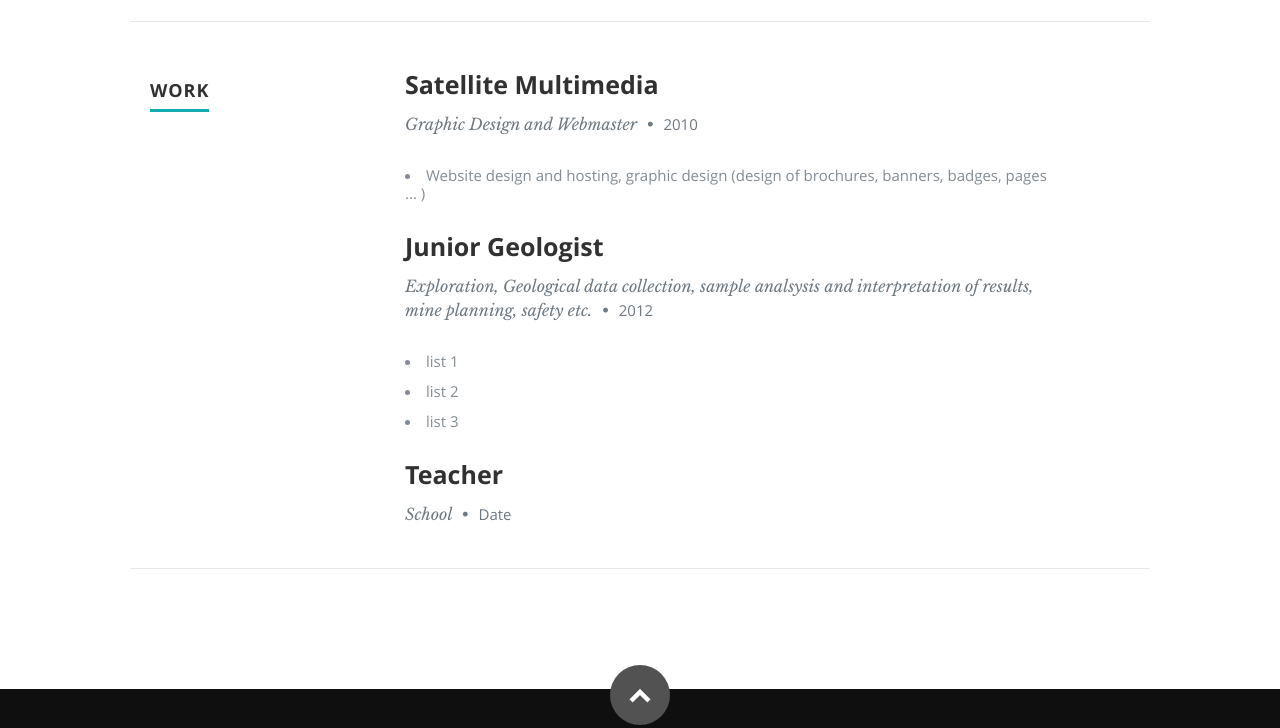
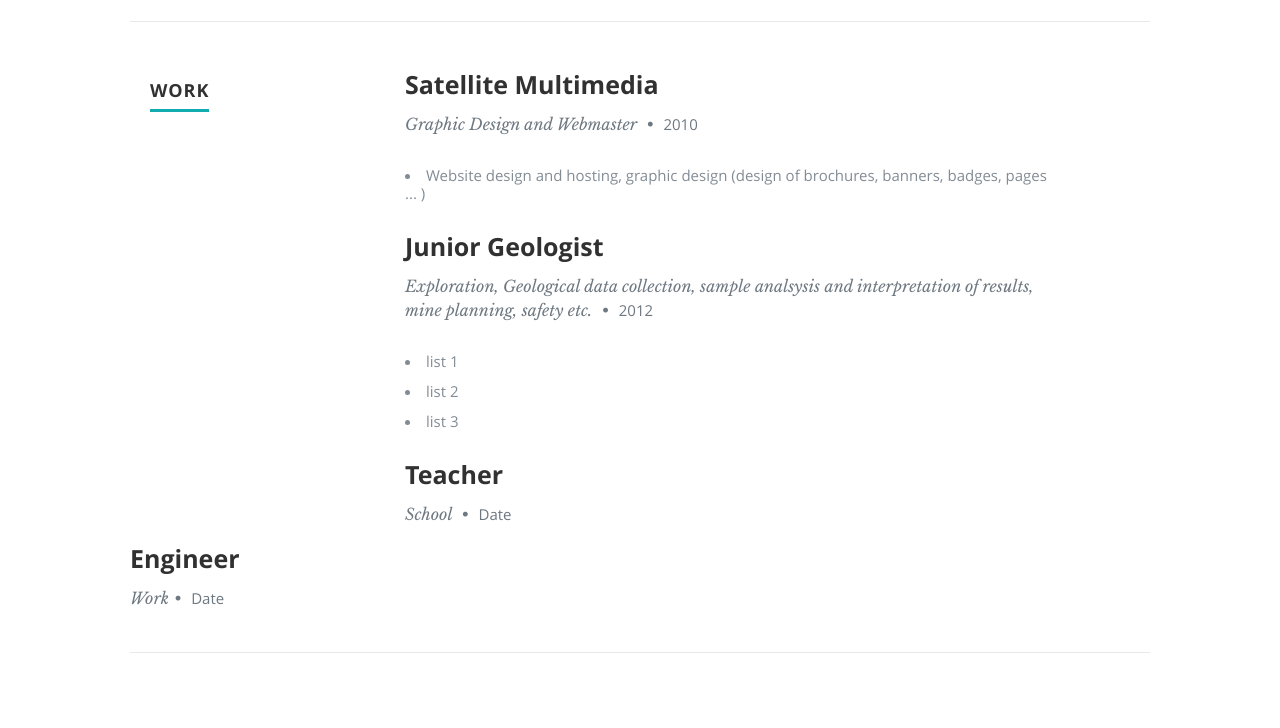
Before and after one commit to markjuvert/resume, a plain HTML site: page frontend/index.html in a window 1280 px wide. Shown: the part 2995-3723 px from the top of the page. Drawn offline with nearby package versions, Linux system fonts and the light colour scheme; no server answers.

Commit message:
updates to index.html

```diff
--- a/frontend/index.html
+++ b/frontend/index.html
@@ -282,6 +282,21 @@
 
             </div> <!-- item end -->
 
+         </div> <!-- item end -->
+
+         <div class="row item">
+
+            <div class="twelve columns">
+
+               <h3>Engineer</h3>
+               <p class="info">Work<span>&bull;</span> <em class="date">Date</em></p>
+
+
+            </div>
+
+         </div> <!-- item end -->
+
+
 
 
          </div> <!-- main-col end -->
```
